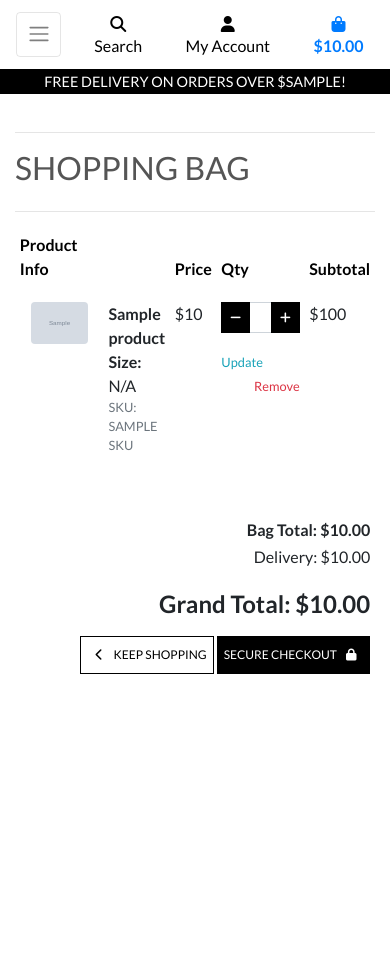
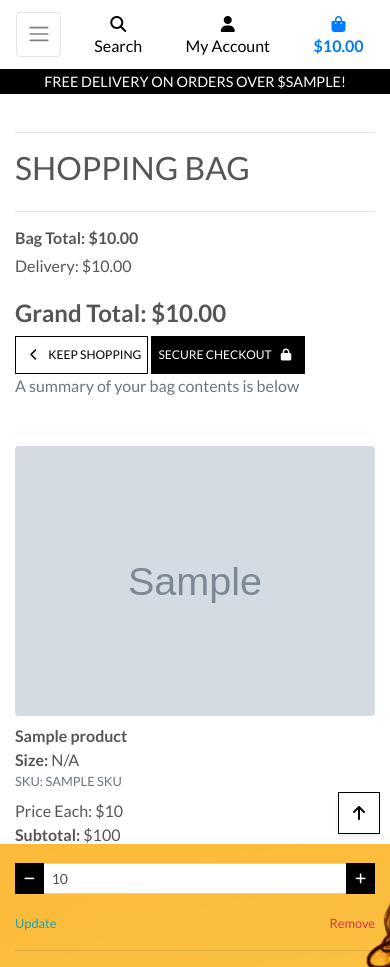
Before and after one commit to Ironmonkeynuts/boutique_ado_v1, a Django app: template bag/templates/bag/bag.html in a window 390 px wide. Before the commit the page ends 674 px from the top, so only its background shows below. Run offline with Django 4.2, Linux system fonts and the light colour scheme; the template is opened without the code that fills it: most values are stand-ins (such as "Sample title", 1, 10 or a date in 2020); grey boxes marked "Sample" are stand-in pictures; some libraries are stand-ins or nearby versions.

Commit message:
Refactor shopping bag

```diff
--- /dev/null
+++ b/bag/templates/bag/bag-total.html
@@ -0,0 +1,8 @@
+<h6><strong>Bag Total: ${{ total|floatformat:2 }}</strong></h6>
+<h6>Delivery: ${{ delivery|floatformat:2 }}</h6>
+<h4 class="mt-4"><strong>Grand Total: ${{ grand_total|floatformat:2 }}</strong></h4>
+{% if free_delivery_delta > 0 %}
+    <p class="mb-1 text-danger">
+        You could get free delivery by spending just <strong>${{ free_delivery_delta }}</strong> more!
+    </p>
+{% endif %}
--- a/bag/templates/bag/bag.html
+++ b/bag/templates/bag/bag.html
@@ -11,8 +11,7 @@
 {% endblock %}
 
 {% block content %}
-    <div class="overlay">
-    </div>
+    <div class="overlay"></div>
     <div class="container mb-2">
         <div class="row">
             <div class="col">
@@ -21,14 +20,48 @@
                 <hr>
             </div>
         </div>
+
         <div class="row">
             <div class="col">
                 {% if bag_items %}
-                    <!-- Bag items found -->
-                    <div class="table-responsive rounded">
-                        <!-- Bag items table -->
+                <div class="d-block d-md-none">
+                    <div class="row">
+                        <div class="col">
+                            {% include "bag/bag-total.html" %}
+                        </div>
+                    </div>
+                    <div class="row">
+                        <div class="col">
+                            {% include "bag/checkout-buttons.html" %}
+                            <p class="text-muted mb-5">A summary of your bag contents is below</p>
+                        </div>
+                    </div>
+                    {% for item in bag_items %}
+                        <div class="row">
+                            <div class="col-12 col-sm-6 mb-2">
+                                {% include "bag/product-image.html" %}
+                            </div>
+                            <div class="col-12 col-sm-6 mb-2">
+                                {% include "bag/product-info.html" %}
+                            </div>
+                            <div class="col-12 col-sm-6 order-sm-last">
+                                <p class="my-0">Price Each: ${{ item.product.price }}</p>
+                                <p><strong>Subtotal: </strong>${{ item.product.price | calc_subtotal:item.quantity }}</p>
+                            </div>
+                            <div class="col-12 col-sm-6">
+                                {% include "bag/quantity-form.html" %}
+                            </div>
+                        </div>
+                        <div class="row"><div class="col"><hr></div></div>
+                    {% endfor %}
+                    <div class="btt-button shadow-sm rounded-0 border border-black">
+                        <a class="btt-link d-flex h-100">
+                            <i class="fas fa-arrow-up text-black mx-auto my-auto"></i>
+                        </a>
+                    </div>
+                </div>
+                <div class="table-responsive rounded d-none d-md-block">
                         <table class="table table-sm table-borderless">
-                            <!-- Table header -->
                             <thead class="text-black">
                                 <tr>
                                     <th scope="col">Product Info</th>
@@ -38,58 +71,20 @@
                                     <th scope="col">Subtotal</th>
                                 </tr>
                             </thead>
+
                             {% for item in bag_items %}
-                            <!-- Table body -->
                                 <tr>
-                                    <!-- Product details -->
                                     <td class="p-3 w-25">
-                                        {% if item.product.image %}
-                                        <img class="img-fluid rounded" src="{{ item.product.image.url }}" alt="{{ item.product.name }}">
-                                        {% else %}
-                                        <img class="img-fluid rounded" src="{{ MEDIA_URL }}noimage.png" alt="{{ item.product.name }}">
-                                        {% endif %}
+                                        {% include "bag/product-image.html" %}
                                     </td>
                                     <td class="py-3">
-                                        <p class="my-0"><strong>{{ item.product.name }}</strong></p>
-                                        <p class="my-0"><strong>Size: </strong>{% if item.product.has_sizes %}{{ item.size|upper }}{% else %}N/A{% endif %}</p>
-                                        <p class="my-0 small text-muted">SKU: {{ item.product.sku|upper }}</p>
+                                        {% include "bag/product-info.html" %}
                                     </td>
                                     <td class="py-3">
                                         <p class="my-0">${{ item.product.price }}</p>
                                     </td>
                                     <td class="py-3 w-25">
-                                        <form class="form update-form" method="POST" action="{% url 'adjust_bag' item.item_id %}">
-                                            {% csrf_token %}
-                                            <div class="form-group">
-                                                <div class="input-group">
-                                                    <div class="input-group-prepend">
-                                                        <button class="decrement-qty btn btn-sm btn-black rounded-0"
-                                                            data-item_id="{{ item.item_id }}" id="decrement-qty_{{ item.item_id }}">
-                                                            <span>
-                                                                <i class="fas fa-minus fa-sm"></i>
-                                                            </span>
-                                                        </button>
-                                                    </div>
-                                                    <input class="form-control form-control-sm qty_input" type="number"
-                                                        name="quantity" value="{{ item.quantity }}" min="1" max="99"
-                                                        data-item_id="{{ item.item_id }}"
-                                                        id="id_qty_{{ item.item_id }}">
-                                                    <div class="input-group-append">
-                                                        <button class="increment-qty btn btn-sm btn-black rounded-0"
-                                                            data-item_id="{{ item.item_id }}" id="increment-qty_{{ item.item_id }}">
-                                                            <span>
-                                                                <i class="fas fa-plus fa-sm"></i>
-                                                            </span>
-                                                        </button>
-                                                    </div>
-                                                    {% if item.product.has_sizes %}
-                                                        <input type="hidden" name="product_size" value="{{ item.size }}">
-                                                    {% endif %}
-                                                </div>
-                                            </div>
-                                        </form>
-                                        <a class="update-link text-info"><small>Update</small></a>
-                                        <a class="remove-item text-danger float-right" id="remove_{{ item.item_id }}" data-product_size="{{ item.size }}"><small>Remove</small></a>
+                                        {% include "bag/quantity-form.html" %}
                                     </td>
                                     <td class="py-3">
                                         <p class="my-0">${{ item.product.price | calc_subtotal:item.quantity }}</p>
@@ -97,44 +92,20 @@
                                 </tr>
                             {% endfor %}
                             <tr>
-                                <!-- Bag information -->
                                 <td colspan="5" class="pt-5 text-right">
-                                    <!-- Bag total, delivery, and grand total -->
-                                    <h6><strong>Bag Total: ${{ total|floatformat:2 }}</strong></h6>
-                                    <h6>Delivery: ${{ delivery|floatformat:2 }}</h6>
-                                    <h4 class="mt-4"><strong>Grand Total: ${{ grand_total|floatformat:2 }}</strong></h4>
-                                    <!-- Free delivery requirement-->
-                                    {% if free_delivery_delta > 0 %}
-                                        <p class="mb-1 text-danger">
-                                            You could get free delivery by spending just <strong>${{ free_delivery_delta }}</strong> more!
-                                        </p>
-                                    {% endif %}
+                                    {% include "bag/bag-total.html" %}
                                 </td>
                             </tr>
                             <tr>
                                 <td colspan="5" class="text-right">
-                                    <!-- Continue shopping button -->
-                                    <a href="{% url 'products' %}" class="btn btn-outline-black rounded-0 btn-lg">
-                                        <span class="icon">
-                                            <i class="fas fa-chevron-left"></i>
-                                        </span>
-                                        <span class="text-uppercase">Keep Shopping</span>
-                                    </a>
-                                    <!-- Secure check out button-->
-                                    <a href="{% url 'checkout' %}" class="btn btn-black rounded-0 btn-lg">
-                                        <span class="text-uppercase">Secure Checkout</span>
-                                        <span class="icon">
-                                            <i class="fas fa-lock"></i>
-                                        </span>
-                                    </a>
+                                    {% include "bag/checkout-buttons.html" %}
                                 </td>
                             </tr>
                         </table>
                     </div>
                 {% else %}
-                    <!-- Empty bag result-->
                     <p class="lead mb-5">Your bag is empty.</p>
-                    <a href="{% url 'products' %}" class="btn btn-outline-black rounded btn-lg">
+                    <a href="{% url 'products' %}" class="btn btn-outline-black rounded-0 btn-lg">
                         <span class="icon">
                             <i class="fas fa-chevron-left"></i>
                         </span>
@@ -144,14 +115,18 @@
             </div>
         </div>
     </div>
-
 {% endblock %}
 
 {% block postloadjs %}
 {{ block.super }}
+<script type="text/javascript">
+    $('.btt-link').click(function(e) {
+        window.scrollTo(0,0)
+    })
+</script>
 {% include 'products/includes/quantity_input_script.html' %}
+
 <script type="text/javascript">
-
     // Update quantity on click
     $('.update-link').click(function(e) {
         var form = $(this).prev('.update-form');
@@ -165,6 +140,7 @@
         var size = $(this).data('product_size');
         var url = `/bag/remove/${itemId}/`;
         var data = {'csrfmiddlewaretoken': csrfToken, 'product_size': size};
+
         $.post(url, data)
          .done(function() {
              location.reload();
--- /dev/null
+++ b/bag/templates/bag/checkout-buttons.html
@@ -0,0 +1,12 @@
+<a href="{% url 'products' %}" class="btn btn-outline-black rounded-0 btn-lg">
+    <span class="icon">
+        <i class="fas fa-chevron-left"></i>
+    </span>
+    <span class="text-uppercase">Keep Shopping</span>
+</a>
+<a href="{% url 'checkout' %}" class="btn btn-black rounded-0 btn-lg">
+    <span class="text-uppercase">Secure Checkout</span>
+    <span class="icon">
+        <i class="fas fa-lock"></i>
+    </span>
+</a>
--- /dev/null
+++ b/bag/templates/bag/product-image.html
@@ -0,0 +1,5 @@
+{% if item.product.image %}
+<img class="img-fluid rounded" src="{{ item.product.image.url }}" alt="{{ item.product.name }}">
+{% else %}
+<img class="img-fluid rounded" src="{{ MEDIA_URL }}noimage.png" alt="{{ item.product.name }}">
+{% endif %}
--- /dev/null
+++ b/bag/templates/bag/product-info.html
@@ -0,0 +1,3 @@
+<p class="my-0"><strong>{{ item.product.name }}</strong></p>
+<p class="my-0"><strong>Size: </strong>{% if item.product.has_sizes %}{{ item.size|upper }}{% else %}N/A{% endif %}</p>
+<p class="my-0 small text-muted">SKU: {{ item.product.sku|upper }}</p>
--- /dev/null
+++ b/bag/templates/bag/quantity-form.html
@@ -0,0 +1,32 @@
+<form class="form update-form" method="POST" action="{% url 'adjust_bag' item.item_id %}">
+    {% csrf_token %}
+    <div class="form-group">
+        <div class="input-group">
+            <div class="input-group-prepend">
+                <button class="decrement-qty btn btn-sm btn-black rounded-0"
+                    data-item_id="{{ item.item_id }}" id="decrement-qty_{{ item.item_id }}">
+                    <span>
+                        <i class="fas fa-minus fa-sm"></i>
+                    </span>
+                </button>
+            </div>
+            <input class="form-control form-control-sm qty_input" type="number"
+                name="quantity" value="{{ item.quantity }}" min="1" max="99"
+                data-item_id="{{ item.item_id }}"
+                id="id_qty_{{ item.item_id }}">
+            <div class="input-group-append">
+                <button class="increment-qty btn btn-sm btn-black rounded-0"
+                    data-item_id="{{ item.item_id }}" id="increment-qty_{{ item.item_id }}">
+                    <span>
+                        <i class="fas fa-plus fa-sm"></i>
+                    </span>
+                </button>
+            </div>
+            {% if item.product.has_sizes %}
+                <input type="hidden" name="product_size" value="{{ item.size }}">
+            {% endif %}
+        </div>
+    </div>
+</form>
+<a class="update-link text-info"><small>Update</small></a>
+<a class="remove-item text-danger float-right" id="remove_{{ item.item_id }}" data-product_size="{{ item.size }}"><small>Remove</small></a>
--- a/templates/includes/main-nav.html
+++ b/templates/includes/main-nav.html
@@ -1,6 +1,6 @@
 <div class="collapse navbar-collapse" id="main-nav">
     <ul class="navbar-nav w-auto mx-auto">
-        <li class="nav-item d-block d-md-none">
+        <li class="nav-item d-block d-lg-none">
             <a class="logo-font font-weight-bold nav-link text-black mr-5" href="{% url 'home' %}" id="home-link">
                 Home
             </a>
```
